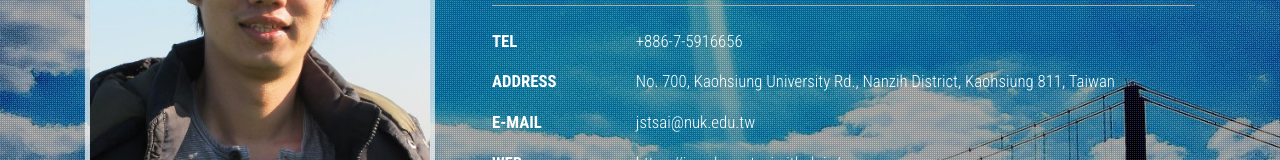
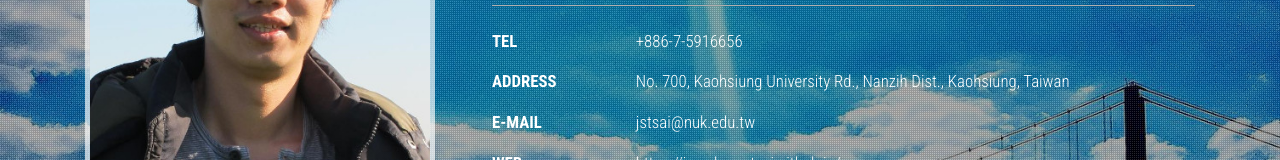
Before and after one commit to jen-sheng-tsai/jen-sheng-tsai.github.io, a plain HTML site: page index.html in a window 1280 px wide. Shown: the part 215-375 px from the top of the page. Drawn offline with Linux system fonts and the light colour scheme; a web font is replaced by a local one.

Commit message:
Update index.html

```diff
--- a/index.html
+++ b/index.html
@@ -63,7 +63,7 @@ License URL: http://creativecommons.org/licenses/by/3.0/
 						<li>
 							<ul class="address-text">
 								<li><b>ADDRESS </b></li>
-								<li>No. 700, Kaohsiung University Rd., Nanzih District, Kaohsiung 811, Taiwan
+								<li>No. 700, Kaohsiung University Rd., Nanzih Dist., Kaohsiung, Taiwan
 								</li>
 							</ul>
 						</li>
```
